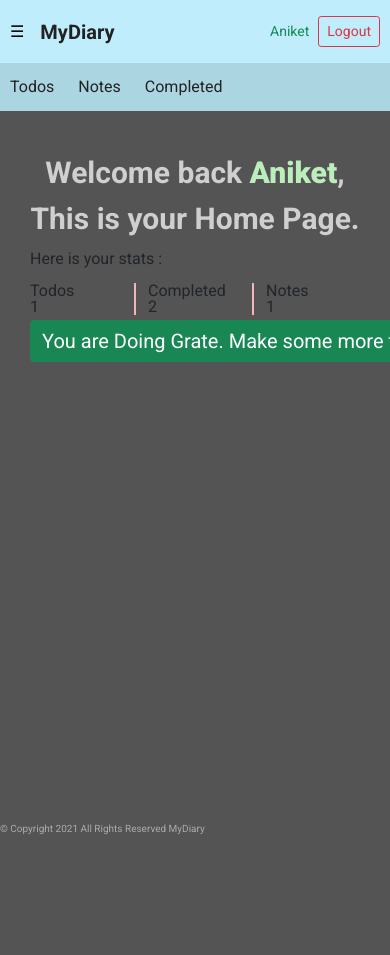
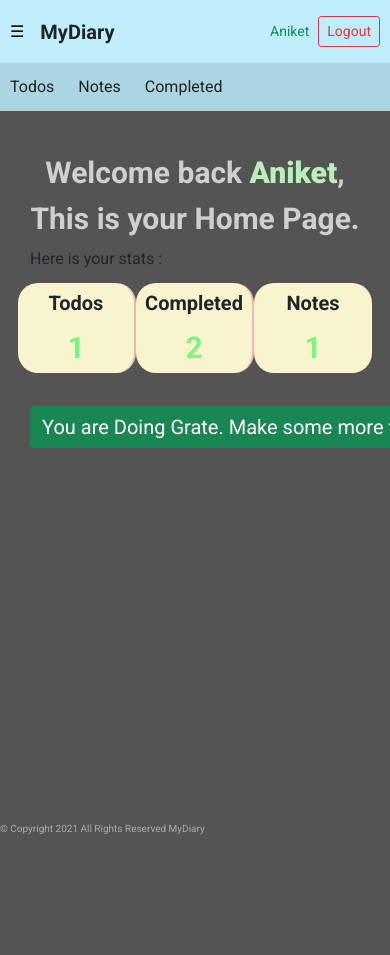
Before and after one commit to aniketbalkhande/django3-mydiary, a Django app: page /user/ in a window 390 px wide; the page is wider, and only the part inside the window is pictured. Run offline with Django 3.2, Linux system fonts and the light colour scheme; a user stored in the database is signed in; data comes from the database, SQL or seed files in the repository; both versions use the stored data as it was after the commit; some libraries are stand-ins or nearby versions.

Commit message:
commit from mydiary console - updated css file

```diff
--- a/static/css/main.css
+++ b/static/css/main.css
@@ -6,7 +6,6 @@
    padding: 0;
    /* background-color:rgb(103, 108, 109); */
    height: 100vh;
-   position:relative;
    }
    /* base.html */
    .box{
@@ -227,6 +244,34 @@
       font-weight: 700;
       color: #000;
    }
+
+
+   #stats {
+      text-align: center;
+      padding: 0;
+      margin-bottom: 4vh;
+   } #stats div.col-4 {
+      padding: 0;
+      border-radius: 20px;
+      background-color: rgb(248, 244, 206);
+   } #stats #head {
+      font-size: 20px;
+      padding: 10px 0;
+      font-size: 20px;
+      font-weight: bold;
+   } #stats #data {
+      padding: 10px 20px;
+      color: rgb(124, 245, 124);
+      font-size: 30px;
+      font-weight: bold;
+
+   }
+
+
+
+
+
+
 
 
    /* AUTH FORMS */
@@ -361,7 +407,36 @@
       margin: 0;
       border:0;
       padding: 0;
-    }.addtodo #add_button {
+    }/* .addtodo input {
+      font-size: 18px;
+   } .addtodo #id_title {
+      width: 80%!important;
+      padding: 12px 5px;
+      border: 0;
+   }.addtodo {
+      text-align: left;
+   } .addtodo p {
+      display: inline;
+      text-align: left;
+   } .addtodo p {
+      margin-top: 30px;
+   }.addtodo p label{
+      width: 100vw;
+      text-align: left;
+      font-size: 20px;
+      padding: 13px 20px;
+   } .addtodo p #id_title,.addtodo p #id_description, .addtodo p #id_username, .addtodo p #id_password1,.addtodo p #id_password2, .addtodo p #id_password {
+      width: 560px;
+      max-width: 80%;
+      border:0;
+      margin-left: 10vw;
+      border-radius: 4px;
+      font-size: 17px;
+      padding: 3px;
+   } #id_important {
+      margin-left: 10vw ;
+   }*/
+    .addtodo #add_button {
       display: block;
       width: auto;
       margin: 5px auto;
--- a/todo_website/local_settings.py
+++ /dev/null
@@ -1,2 +0,0 @@
-DEBUG = True
-ALLOWED_HOSTS = []
```
Also changed, not shown: other parts of static/css/main.css (+62 -48 lines), db.sqlite3, static/3.jpg (added).
